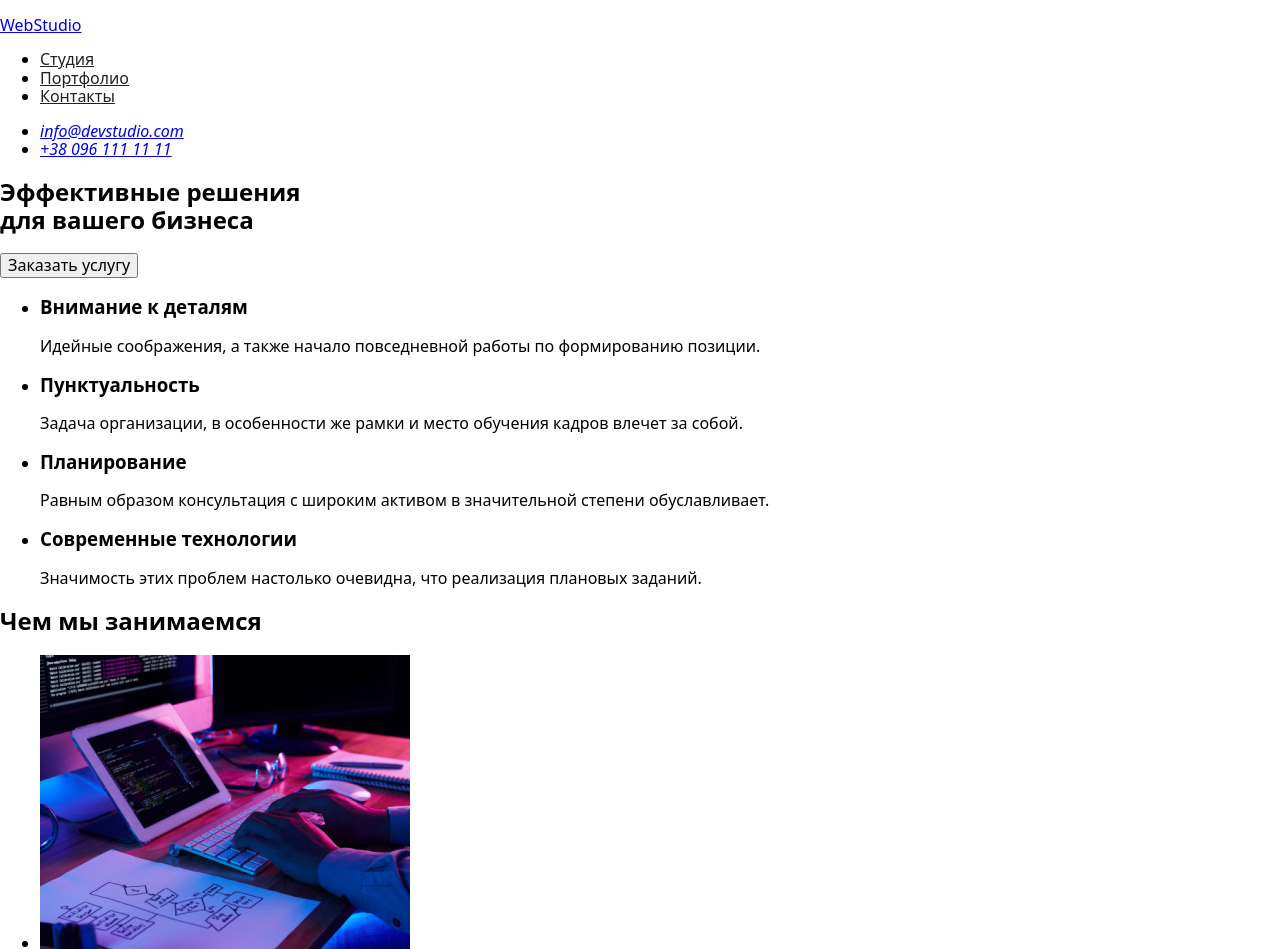
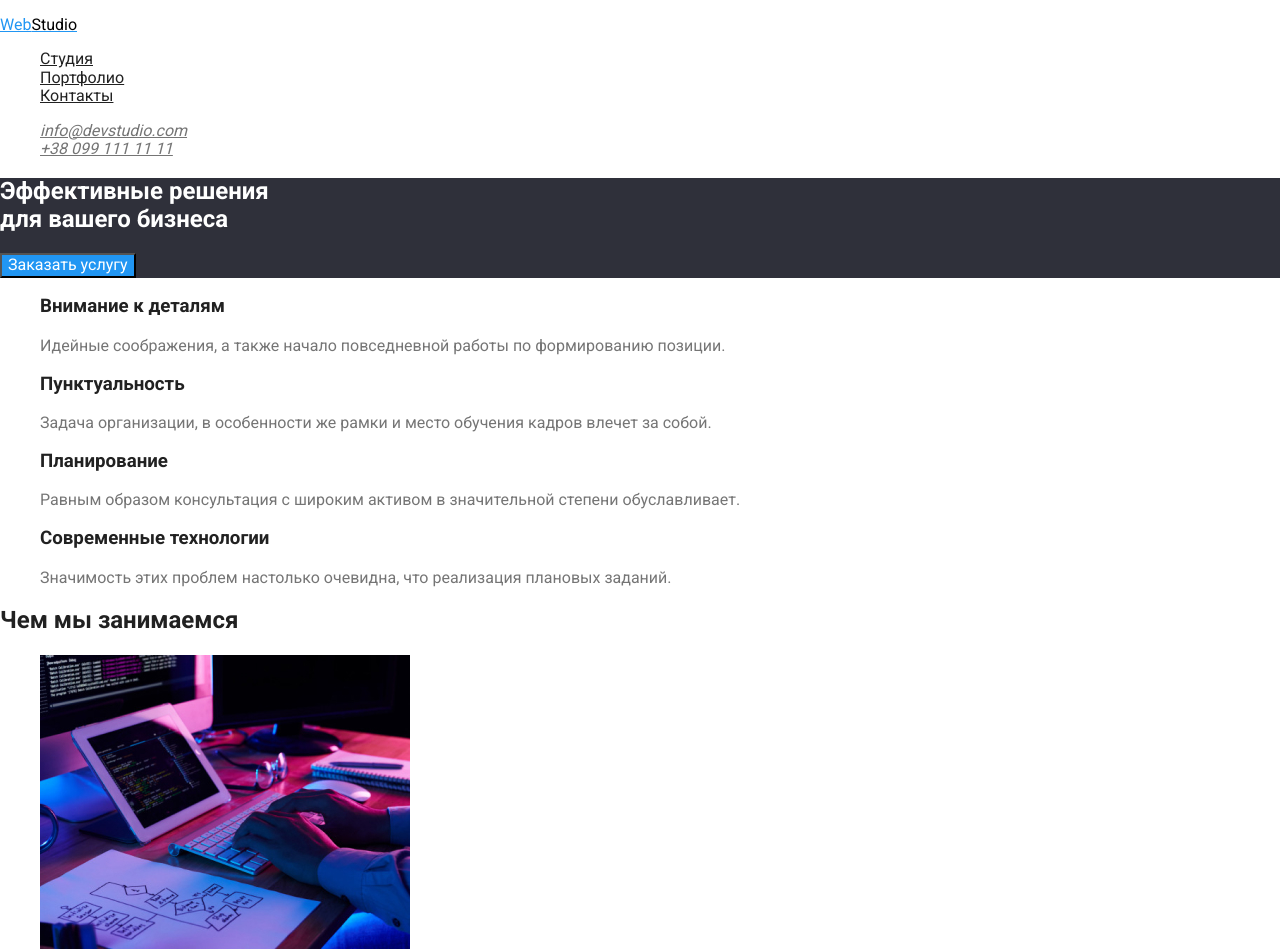
Before and after one commit to NataliaSorokina/goit-markup-hw-02, a plain HTML site: page index.html in a window 1280 px wide. Shown: the top 949 px of the page. Drawn offline with nearby package versions, Linux system fonts and the light colour scheme.

Commit message:
Выделяет палитру цветов макета
Использует для её хранения CSS-переменные, добавляет некоторые стили

```diff
--- a/css/styles.css
+++ b/css/styles.css
@@ -1,7 +1,86 @@
-.site-nav a {
-  color: #212121;
+/*основной цвет текста #757575;*/
+/*вторичный цвет текста #212121;*/
+/*акцент (логотип, hover nav, e-mail, button(background)): #2196F3;*/
+/*Наша команда(background) и button (основной цвет background) в portfolio.html #F5F4FA;*/
+/*логотип второй цвет #000000;*/
+/*герой background, футер background: #2F303A;*/
+/*e-mail и телефон в футере: rgba(255, 255, 255, 0.6);*/
+/*белый h1,button #FFFFFF;*/
+:root {
+  --primary-text-color: #757575;
+  --title-text-color: #212121;
+  --accent-color: #2196f3;
+  --team-color: #f5f4fa;
+  --background-color: #2f303a;
+  --contacts-color: rgba(255, 255, 255, 0.6);
+  --light-color: #ffffff;
+  --logo-color: #000000;
 }
 
-.site-nav a:hover {
-  color: #2196f3;
+body {
+  font-family: Roboto;
+  color: var(--primary-text-color);
+  background: var(--light-color);
 }
+
+.list {
+  list-style: none;
+  text-decoration: none;
+}
+
+.logo {
+  color: var(--accent-color);
+}
+.logo-half {
+  color: var(--logo-color);
+}
+
+.site-nav-link {
+  color: var(--title-text-color);
+}
+
+.site-nav-link:hover,
+.site-nav-link:focus {
+  color: var(--accent-color);
+}
+
+.header-list-link {
+  color: var(--primary-text-color);
+}
+
+.header-list-link:hover {
+  color: var(--accent-color);
+}
+
+.hero {
+  background-color: var(--background-color);
+}
+
+.hero-title {
+  color: var(--light-color);
+}
+
+.button {
+  color: var(--light-color);
+  background-color: var(--accent-color);
+}
+
+.section-title {
+  color: var(--title-text-color);
+}
+
+.footer {
+  background-color: var(--background-color);
+}
+
+.logo-var {
+  color: var(--light-color);
+}
+
+.footer-list-link-contact {
+  color: var(--contacts-color);
+}
+
+.footer-list-link {
+  color: var(--light-color);
+}
--- a/index.html
+++ b/index.html
@@ -16,30 +16,34 @@
   </head>
   <body>
     <!--Шапка-->
-    <header>
-      <nav>
-        <a href="./index.html" aria-label="логотип веб-студии">
-          <p lang="en"><span>Web</span>Studio</p>
+    <header class="header">
+      <nav class="navigation">
+        <a href="./index.html" class="logo" aria-label="логотип веб-студии">
+          <p lang="en">Web<span class="logo-half">Studio</span></p>
         </a>
-        <ul class="site-nav">
-          <li>
-            <a href="./index.html">Студия</a>
+        <ul class="site-nav list">
+          <li class="site-nav-item">
+            <a class="site-nav-link" href="./index.html">Студия</a>
           </li>
-          <li>
-            <a href="./portfolio.html">Портфолио</a>
+          <li class="site-nav-item">
+            <a class="site-nav-link" href="./portfolio.html">Портфолио</a>
           </li>
-          <li>
-            <a href="">Контакты</a>
+          <li class="site-nav-item">
+            <a class="site-nav-link" href="">Контакты</a>
           </li>
         </ul>
       </nav>
-      <address>
-        <ul>
-          <li>
-            <a href="mailto:info@devstudio.com">info@devstudio.com</a>
+      <address class="contacts">
+        <ul class="header-list list">
+          <li class="header-list-item">
+            <a class="header-list-link" href="mailto:info@devstudio.com"
+              >info@devstudio.com</a
+            >
           </li>
-          <li>
-            <a href="tel:+380961111111">+38 096 111 11 11</a>
+          <li class="header-list-item">
+            <a class="header-list-link" href="tel:+380991111111"
+              >+38 099 111 11 11</a
+            >
           </li>
         </ul>
       </address>
@@ -47,39 +51,41 @@
     <main>
       <!--Герой-->
       <div>
-        <section>
-          <h1>Эффективные решения<br />для вашего бизнеса</h1>
-          <button type="button">Заказать услугу</button>
+        <section class="hero">
+          <h1 class="hero-title">
+            Эффективные решения<br />для вашего бизнеса
+          </h1>
+          <button type="button" class="button">Заказать услугу</button>
         </section>
       </div>
       <!--Преимущества веб-студии-->
-      <section>
-        <h2 hidden>Преимущества веб-студии</h2>
-        <ul>
+      <section class="section">
+        <h2 class="section-title" hidden>Преимущества веб-студии</h2>
+        <ul class="advantages list">
           <li>
-            <h3>Внимание к деталям</h3>
-            <p>
+            <h3 class="section-title">Внимание к деталям</h3>
+            <p class="advantages-list-item">
               Идейные соображения, а также начало повседневной работы по
               формированию позиции.
             </p>
           </li>
           <li>
-            <h3>Пунктуальность</h3>
-            <p>
+            <h3 class="section-title">Пунктуальность</h3>
+            <p class="advantages-list-item">
               Задача организации, в особенности же рамки и место обучения кадров
               влечет за собой.
             </p>
           </li>
           <li>
-            <h3>Планирование</h3>
-            <p>
+            <h3 class="section-title">Планирование</h3>
+            <p class="advantages-list-item">
               Равным образом консультация с широким активом в значительной
               степени обуславливает.
             </p>
           </li>
           <li>
-            <h3>Современные технологии</h3>
-            <p>
+            <h3 class="section-title">Современные технологии</h3>
+            <p class="advantages-list-item">
               Значимость этих проблем настолько очевидна, что реализация
               плановых заданий.
             </p>
@@ -87,10 +93,10 @@
         </ul>
       </section>
       <!--Виды работ-->
-      <section>
-        <h2>Чем мы занимаемся</h2>
-        <ul>
-          <li>
+      <section class="section">
+        <h2 class="section-title">Чем мы занимаемся</h2>
+        <ul class="works list">
+          <li class="works-list-item">
             <img
               src="./images/main_section_3/img.jpg"
               alt="человек работает за компьютером"
@@ -98,7 +104,7 @@
               height="294"
             />
           </li>
-          <li>
+          <li class="works-list-item">
             <img
               src="./images/main_section_3/img-1.jpg"
               alt="человек держит мобильный телефон"
@@ -106,7 +112,7 @@
               height="294"
             />
           </li>
-          <li>
+          <li class="works-list-item">
             <img
               src="./images/main_section_3/img-2.jpg"
               alt="палитра цветов на экране планшета"
@@ -117,69 +123,75 @@
         </ul>
       </section>
       <!--Команда-->
-      <section>
-        <h2>Наша команда</h2>
-        <ul>
-          <li>
+      <section class="section">
+        <h2 class="section-title">Наша команда</h2>
+        <ul class="team list">
+          <li class="team-list-item">
             <img
               src="./images/main_section_4/igor.jpg"
               alt="дизайнер игорь демьяненко"
               width="270"
               height="260"
             />
-            <h3>Игорь Демьяненко</h3>
+            <h3 class="section-title">Игорь Демьяненко</h3>
             <p lang="en">Product Designer</p>
           </li>
-          <li>
+          <li class="team-list-item">
             <img
               src="./images/main_section_4/olga.jpg"
               alt="разработчик ольга репина"
               width="270"
               height="260"
             />
-            <h3>Ольга Репина</h3>
+            <h3 class="section-title">Ольга Репина</h3>
             <p lang="en">Frontend Developer</p>
           </li>
-          <li>
+          <li class="team-list-item">
             <img
               src="./images/main_section_4/nikolai.jpg"
               alt="маркетинг николай тарасов"
               width="270"
               height="260"
             />
-            <h3>Николай Тарасов</h3>
+            <h3 class="section-title">Николай Тарасов</h3>
             <p lang="en">Marketing</p>
           </li>
-          <li>
+          <li class="team-list-item">
             <img
               src="./images/main_section_4/mikhail.jpg"
               alt="дизайнер михаил ермаков"
               width="270"
               height="260"
             />
-            <h3>Михаил Ермаков</h3>
+            <h3 class="section-title">Михаил Ермаков</h3>
             <p lang="en">UI Designer</p>
           </li>
         </ul>
       </section>
     </main>
     <!--Подвал-->
-    <footer>
-      <a href="./index.html" aria-label="логотип веб-студии">
-        <p lang="en"><span>Web</span>Studio</p>
+    <footer class="footer">
+      <a href="./index.html" class="logo" aria-label="логотип веб-студии">
+        <p lang="en">Web<span class="logo-var">Studio</span></p>
       </a>
-      <address>
-        <ul>
-          <li>
-            <a href="https://goo.gl/maps/QLtGCLXRPxgtb9kG8" target="_blank"
+      <address class="adress">
+        <ul class="footer-list list">
+          <li class="footer-list-item">
+            <a
+              class="footer-list-link"
+              href="https://goo.gl/maps/6B7yDmjmFDrhYiot9"
               >г. Киев, пр-т Леси Украинки, 26</a
             >
           </li>
-          <li>
-            <a href="mailto:info@example.com">info@example.com</a>
+          <li class="footer-list-item">
+            <a class="footer-list-link-contact" href="mailto:info@example.com"
+              >info@example.com</a
+            >
           </li>
-          <li>
-            <a href="tel:+380991111111">+38 099 111 11 11</a>
+          <li class="footer-list-item">
+            <a class="footer-list-link-contact" href="tel:+380991111111"
+              >+38 099 111 11 11</a
+            >
           </li>
         </ul>
       </address>
```
Also changed, not shown: portfolio.html (+5 -5 lines).
